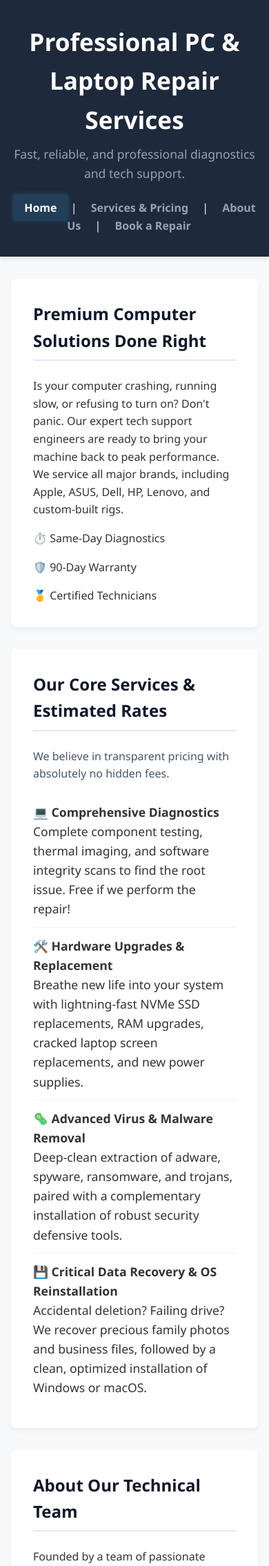
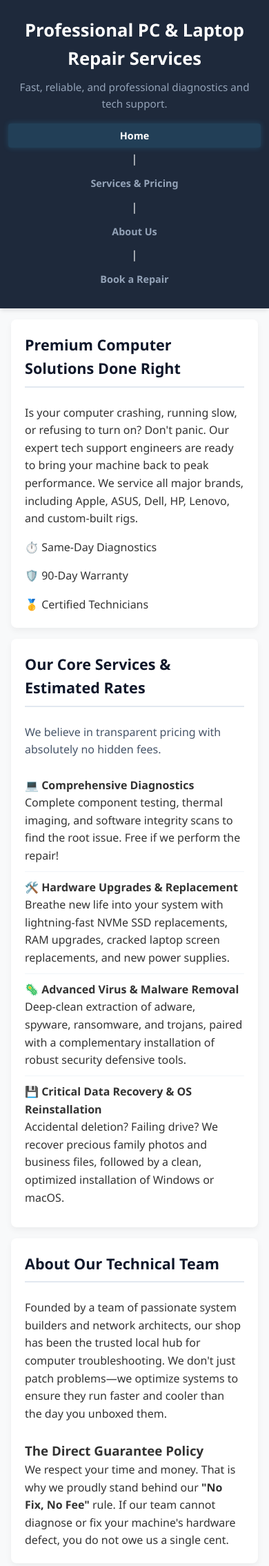
Before and after one commit to marzanjanramir645-crypto/pc-repair-website, a Flask app: page / in a window 390 px wide. Shown: the top 2270 px of the page at 69% size. Run offline with Flask 3, Linux system fonts and the light colour scheme.

Commit message:
Update style.css

```diff
--- a/static/css/style.css
+++ b/static/css/style.css
@@ -3,7 +3,7 @@
    ===================================================================== */
 html {
     scroll-behavior: smooth;
-    scroll-padding-top: 160px; /* Prevents header overlap when sections snap into view */
+    scroll-padding-top: 180px; /* Adjusted to prevent mobile header overlap */
 }
 
 * {
@@ -31,7 +31,7 @@ header {
     padding: 2rem 1rem;
     text-align: center;
     box-shadow: 0 4px 6px -1px rgba(0, 0, 0, 0.1);
-    position: sticky; /* Optional: keeps navigation locked to top during fades */
+    position: sticky;
     top: 0;
     z-index: 100;
 }
@@ -50,6 +50,10 @@ header p {
 nav {
     margin-top: 1rem;
     font-size: 1rem;
+    display: flex;
+    justify-content: center;
+    gap: 0.5rem;
+    flex-wrap: wrap; /* Allows menu links to wrap elegantly on small phone screens */
 }
 
 nav a {
@@ -63,12 +67,12 @@ nav a {
 
 nav a:hover, nav a.active {
     color: #ffffff;
-    background-color: rgba(56, 189, 248, 0.15); /* Subtle blue glow backing */
+    background-color: rgba(56, 189, 248, 0.15);
     box-shadow: 0 0 8px rgba(56, 189, 248, 0.2);
 }
 
 /* =====================================================================
-   LAYOUT CONTAINER & AESTHETIC PANEL FADE TRANSLITIONS
+   LAYOUT CONTAINER & AESTHETIC PANEL FADE TRANSITIONS
    ===================================================================== */
 .container {
     flex: 1;
@@ -224,3 +228,83 @@ footer {
     font-size: 0.9rem;
     margin-top: auto;
 }
+
+/* =====================================================================
+   RESPONSIVE MEDIA QUERIES (Automated Device Adjustments)
+   ===================================================================== */
+
+/* Mobile Phones and Small Screens (Max 600px) */
+@media screen and (max-width: 600px) {
+    html {
+        scroll-padding-top: 220px; /* Accounts for wrapped vertical mobile menus */
+    }
+
+    header {
+        padding: 1.5rem 0.75rem;
+    }
+
+    header h1 {
+        font-size: 1.6rem;
+    }
+
+    header p {
+        font-size: 0.95rem;
+        margin-bottom: 1rem;
+    }
+
+    nav {
+        gap: 0.25rem;
+    }
+
+    nav a {
+        padding: 0.4rem 0.6rem;
+        font-size: 0.9rem;
+        width: 100%; /* Stacks links neatly onto full rows if the screen is ultra-narrow */
+        text-align: center;
+    }
+
+    .container {
+        margin: 1rem auto;
+    }
+
+    section {
+        padding: 1.25rem;
+        margin-bottom: 1rem;
+    }
+
+    h2 {
+        font-size: 1.35rem;
+    }
+
+    .services li {
+        font-size: 1rem;
+        padding: 0.6rem 0;
+    }
+
+    #repair-form {
+        gap: 0.9rem;
+    }
+
+    #repair-form input,
+    #repair-form select,
+    #repair-form textarea,
+    #repair-form button {
+        padding: 0.65rem 0.85rem;
+        font-size: 0.95rem;
+    }
+}
+
+/* Tablets and Medium Workspace Interfaces (601px to 900px) */
+@media screen and (min-width: 601px) and (max-width: 900px) {
+    html {
+        scroll-padding-top: 170px;
+    }
+
+    header h1 {
+        font-size: 1.9rem;
+    }
+
+    section {
+        padding: 1.75rem;
+    }
+}
```
